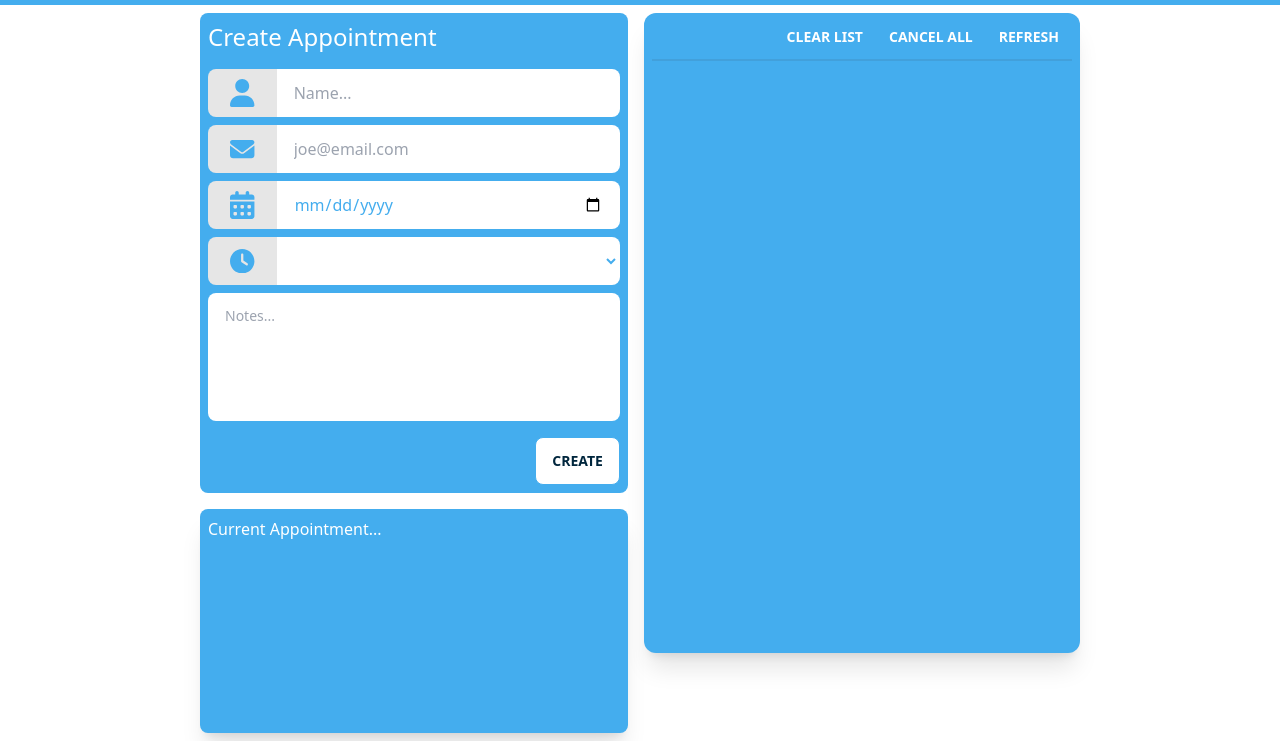
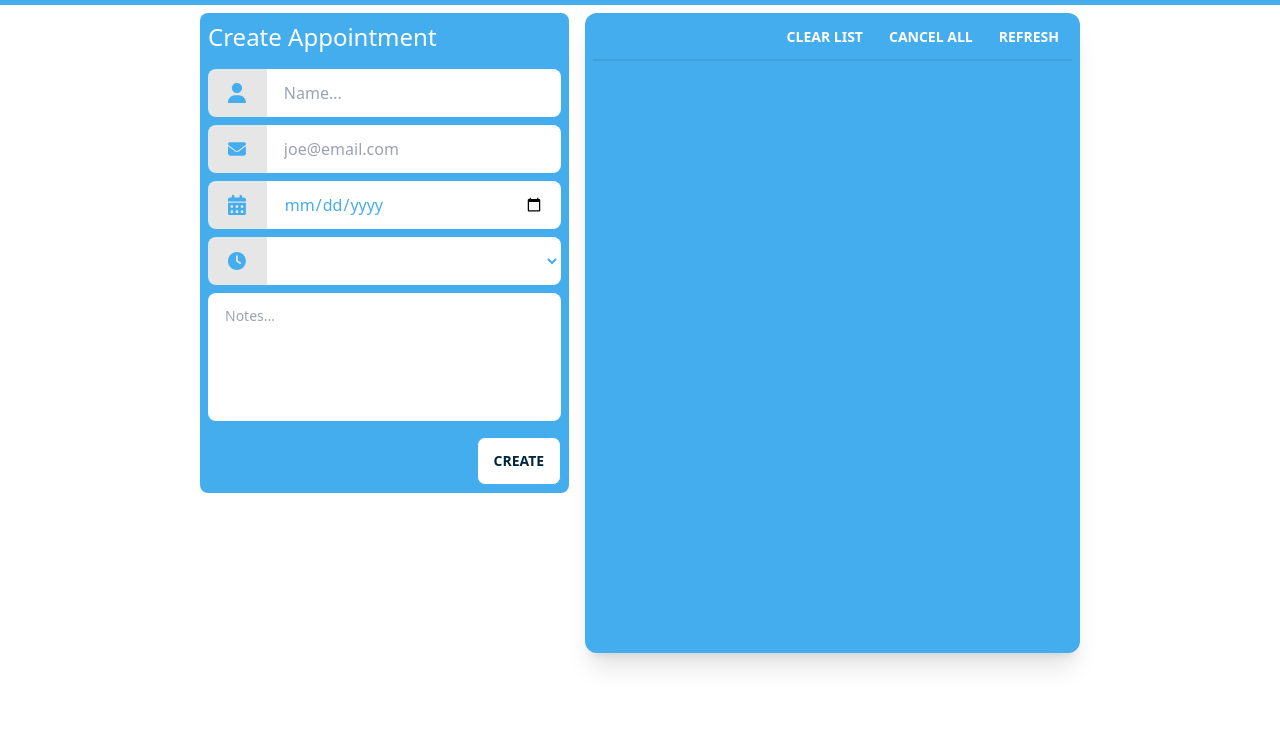
Before and after one commit to ayodyln/AppointmentScheduler, a website with bundled scripts: page index.html in a window 1280 px wide. Shown: the part 59-800 px from the top of the page. Built offline with nearby package versions, Linux system fonts and the light colour scheme; files whose address does not match are found by name.

Commit message:
Quick fix for CSS, ready for user testing

```diff
--- a/index.html
+++ b/index.html
@@ -88,10 +88,10 @@
     <!-- End of Nav -->
 
     <main class="flex gap-4 w-full h-full max-w-4xl m-auto p-2">
-      <section class="w-full flex flex-col gap-4 h-full">
+      <section class="w-1/2 flex flex-col gap-4 h-full">
         <!-- Create Appointment Form -->
         <form
-          class="card bg-primary text-white rounded-lg p-2 gap-4 w-full h-fit"
+          class="card bg-primary text-white rounded-lg p-2 gap-4 w-full h-2/3"
           id="createAppointmentForm"
           method="post"
         >
@@ -220,17 +220,11 @@
           </div>
         </form>
         <!-- End of Appointment Form -->
-
-        <div
-          class="w-full h-full bg-primary rounded-lg shadow-xl text-white p-2"
-        >
-          <p>Current Appointment...</p>
-        </div>
       </section>
 
       <!-- Appointment List -->
       <div
-        class="w-full bg-primary rounded-xl p-2 text-white shadow-xl flex flex-col h-[40rem]"
+        class="w-2/3 bg-primary rounded-xl p-2 text-white shadow-xl flex flex-col h-[40rem]"
       >
         <section class="flex justify-end w-full">
           <button
@@ -248,10 +242,10 @@
 
         <div class="divider m-0 h-4"></div>
 
-        <div class="overflow-hidden h-full flex">
+        <div class="overflow-hidden h-full w-full flex">
           <section
             id="appointments"
-            class="flex flex-col h-full overflow-auto gap-2 p-2"
+            class="flex flex-col h-full overflow-auto gap-2 p-2 w-full"
           ></section>
         </div>
       </div>
```
Also changed, not shown: css/output.css.
